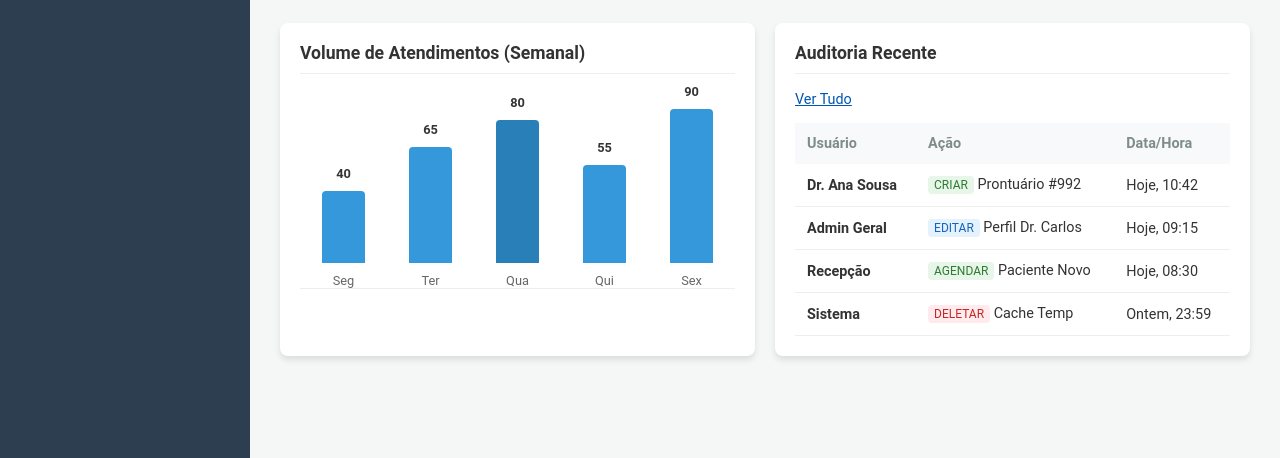
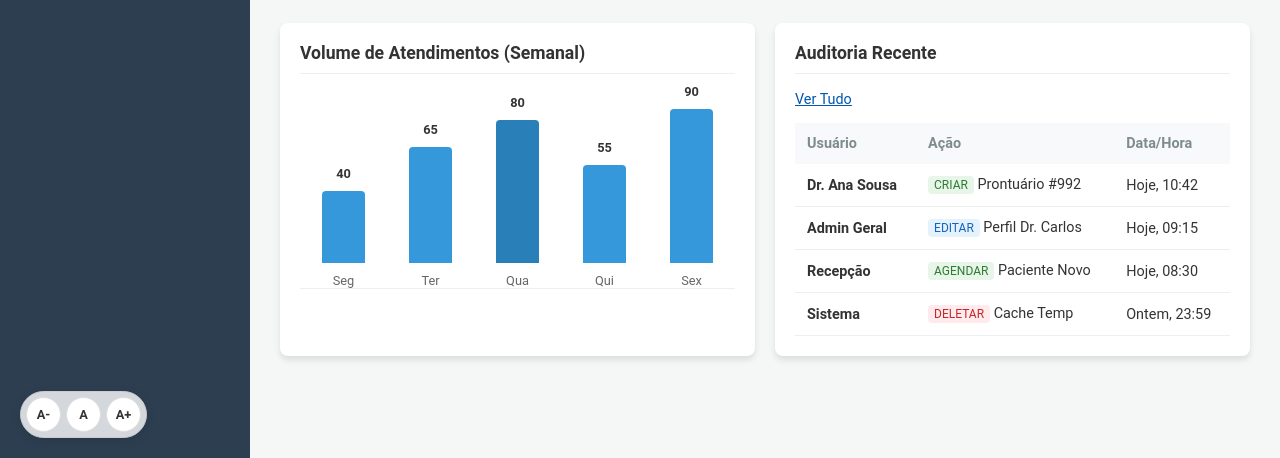
Before and after one commit to emanuelpereiralima/Projeto-Faculdade, a website: page dashboard-admin/index.html in a window 1280 px wide. Shown: the part 342-800 px from the top of the page. Drawn offline with Linux system fonts and the light colour scheme.

Commit message:
implementação de ferramentas de acessibilidade

```diff
--- a/assets/css/style.css
+++ b/assets/css/style.css
@@ -443,3 +443,43 @@ data-row {
     color: #ccc;
     background-color: #f9f9f9;
 }
+
+/* ============================================================
+   ACESSIBILIDADE (CONTROLES DE FONTE)
+   ============================================================ */
+.accessibility-controls {
+    position: fixed;
+    bottom: 20px;
+    left: 20px; /* Canto inferior esquerdo */
+    z-index: 9999;
+    display: flex;
+    gap: 5px;
+    background: rgba(255, 255, 255, 0.8);
+    padding: 5px;
+    border-radius: 30px;
+    box-shadow: 0 2px 10px rgba(0,0,0,0.1);
+    backdrop-filter: blur(5px);
+    border: 1px solid #ccc;
+}
+
+.accessibility-controls button {
+    background: white;
+    border: 1px solid #ddd;
+    color: #333;
+    width: 35px;
+    height: 35px;
+    border-radius: 50%;
+    font-weight: bold;
+    cursor: pointer;
+    font-size: 0.8rem;
+    transition: all 0.2s;
+    display: flex;
+    align-items: center;
+    justify-content: center;
+}
+
+.accessibility-controls button:hover {
+    background-color: var(--primary-color);
+    color: white;
+    border-color: var(--primary-color);
+}
--- /dev/null
+++ b/assets/js/accessibility.js
@@ -0,0 +1,75 @@
+document.addEventListener('DOMContentLoaded', () => {
+    initVLibras();
+    initFontResize();
+});
+
+/* --- 1. WIDGET VLIBRAS --- */
+function initVLibras() {
+    // Cria a estrutura HTML necessária para o VLibras dinamicamente
+    const vlibrasContainer = document.createElement('div');
+    vlibrasContainer.innerHTML = `
+        <div vw class="enabled">
+            <div vw-access-button class="active"></div>
+            <div vw-plugin-wrapper>
+                <div class="vw-plugin-top-wrapper"></div>
+            </div>
+        </div>
+    `;
+    document.body.appendChild(vlibrasContainer);
+
+    // Cria o script do VLibras
+    const script = document.createElement('script');
+    script.src = "https://vlibras.gov.br/app/vlibras-plugin.js";
+    script.onload = () => {
+        // Inicializa o widget assim que o script carregar
+        new window.VLibras.Widget('https://vlibras.gov.br/app');
+    };
+    document.body.appendChild(script);
+}
+
+/* --- 2. CONTROLE DE TAMANHO DA FONTE (A+ / A-) --- */
+function initFontResize() {
+    // Vamos criar um botão flutuante discreto no canto inferior esquerdo
+    const controls = document.createElement('div');
+    controls.className = 'accessibility-controls';
+    controls.innerHTML = `
+        <button id="btn-decrease" title="Diminuir Fonte">A-</button>
+        <button id="btn-reset" title="Tamanho Normal">A</button>
+        <button id="btn-increase" title="Aumentar Fonte">A+</button>
+    `;
+    document.body.appendChild(controls);
+
+    // Lógica de redimensionamento
+    let currentSize = 100; // Porcentagem
+
+    const setSize = (size) => {
+        document.documentElement.style.fontSize = `${size}%`;
+        localStorage.setItem('fontSize', size); // Salva preferência
+    };
+
+    // Recupera preferência salva
+    const savedSize = localStorage.getItem('fontSize');
+    if(savedSize) {
+        currentSize = parseInt(savedSize);
+        setSize(currentSize);
+    }
+
+    document.getElementById('btn-increase').addEventListener('click', () => {
+        if(currentSize < 130) {
+            currentSize += 5;
+            setSize(currentSize);
+        }
+    });
+
+    document.getElementById('btn-decrease').addEventListener('click', () => {
+        if(currentSize > 80) {
+            currentSize -= 5;
+            setSize(currentSize);
+        }
+    });
+
+    document.getElementById('btn-reset').addEventListener('click', () => {
+        currentSize = 100;
+        setSize(currentSize);
+    });
+}
--- a/dashboard-admin/index.html
+++ b/dashboard-admin/index.html
@@ -146,6 +146,6 @@
 
         </main>
     </div>
-
+    <script src="../assets/js/accessibility.js"></script>
 </body>
 </html>
```
Also changed, not shown: dashboard-admin/financeiro.html (+1 -1 lines), dashboard-admin/pacientes-admin.html (+1 -1 lines), dashboard-admin/profissionais.html (+1 -1 lines), dashboard-paciente/agendamento.html (+1 -1 lines), dashboard-paciente/historico.html (+1 -1 lines), dashboard-paciente/index.html (+1 -1 lines), dashboard-paciente/meu-perfil.html (+1 -1 lines), dashboard-paciente/telemedicina.html (+1 -1 lines), dashboard-profissional/agenda.html (+1 -1 lines), dashboard-profissional/index.html (+1 -1 lines), dashboard-profissional/pacientes.html (+1 -1 lines), dashboard-profissional/prontuario.html (+1 -1 lines), dashboard-profissional/telemedicina-medico.html (+1 -1 lines), index.html (+1 -1 lines).
